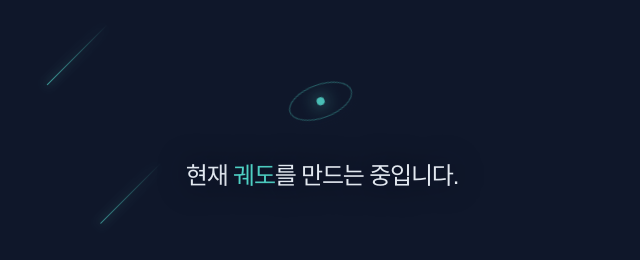
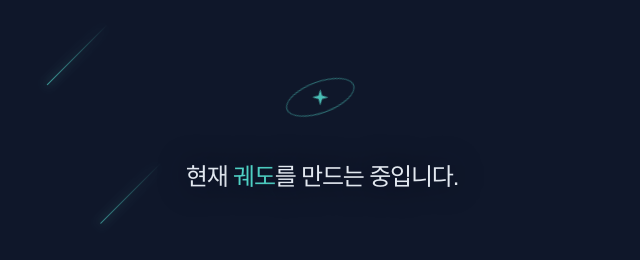
Before and after one commit to kjw6716-afk/orbithere, a plain HTML site: page index.html in a window 1280 px wide. Shown: the part 261-521 px from the top of the page, 318-958 px from the left. Drawn offline with Linux system fonts and the light colour scheme; a web font is replaced by a local one.

Commit message:
Update index.html

```diff
--- a/index.html
+++ b/index.html
@@ -43,7 +43,7 @@
             filter: drop-shadow(0 0 4px #4FD1C5);
         }
 
-        /* 150% 확장 및 속도 최적화 (4s ~ 9s 사이로 아주 살짝 빠르게 튜닝) */
+        /* 150% 확장 및 황금 밸런스 속도 유지 */
         .meteor:nth-child(1) { left: 10%; animation-duration: 5s; }
         .meteor:nth-child(2) { left: 25%; animation-duration: 7.5s; animation-delay: 1s; }
         .meteor:nth-child(3) { left: 45%; animation-duration: 6s; animation-delay: 0.5s; }
@@ -78,36 +78,38 @@
             text-align: center;
         }
 
-        /* 세련된 '오비탈(Orbital)' 브랜드 아이콘 */
+        /* 궤도 링 컨테이너 */
         .brand-icon {
-            width: 64px;
-            height: 32px; /* 타원형 궤도 비율 */
-            margin-bottom: 30px;
+            width: 70px;
+            height: 30px;
+            margin-bottom: 35px;
             display: inline-block;
-            border: 1px solid rgba(79, 209, 197, 0.4); /* 얇은 민트색 궤도 링 */
+            border: 1px solid rgba(79, 209, 197, 0.5);
             border-radius: 50%;
             position: relative;
-            transform: rotate(-20deg); /* 세련되게 살짝 기울임 */
+            transform: rotate(-20deg);
             animation: orbit-float 4s infinite ease-in-out;
         }
 
-        /* 궤도 중앙의 별 */
+        /* 궤도 중앙의 세련된 스파클 별 */
         .brand-icon::after {
             content: '';
             position: absolute;
             top: 50%;
             left: 50%;
-            width: 8px;
-            height: 8px;
+            width: 16px;
+            height: 16px;
             background-color: #4FD1C5;
-            border-radius: 50%;
-            transform: translate(-50%, -50%);
+            /* 세련된 4각 별 모양 (Sparkle) */
+            clip-path: polygon(50% 0%, 61% 39%, 100% 50%, 61% 61%, 50% 100%, 39% 61%, 0% 50%, 39% 39%);
+            transform: translate(-50%, -50%) rotate(20deg); /* 링과 반대로 돌려 직립시킴 */
             box-shadow: 0 0 15px #4FD1C5;
+            filter: drop-shadow(0 0 5px #4FD1C5);
         }
 
         @keyframes orbit-float {
             0%, 100% { transform: rotate(-20deg) translateY(0); opacity: 0.8; }
-            50% { transform: rotate(-20deg) translateY(-8px); opacity: 1; box-shadow: 0 10px 20px rgba(15, 23, 42, 0.5); }
+            50% { transform: rotate(-20deg) translateY(-10px); opacity: 1; }
         }
 
         .title {
@@ -126,7 +128,7 @@
 
         @media (max-width: 768px) {
             .title { font-size: 1.25rem; }
-            .brand-icon { width: 50px; height: 25px; }
+            .brand-icon { width: 56px; height: 24px; }
         }
     </style>
 </head>
```
